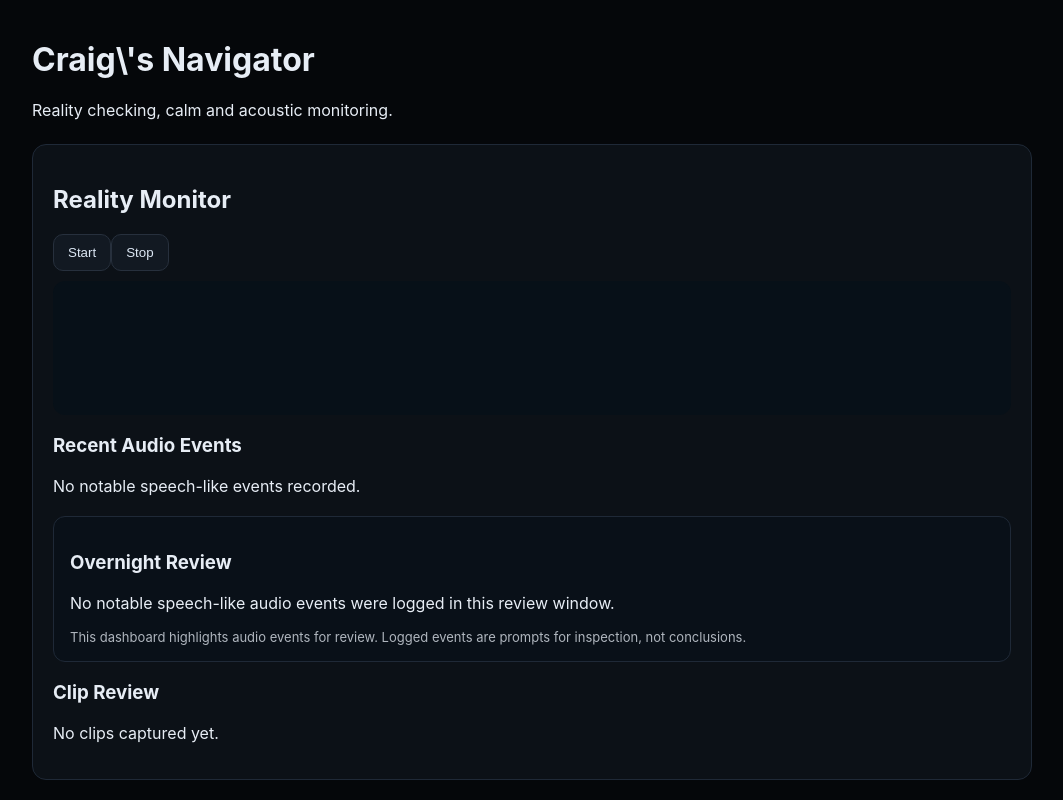
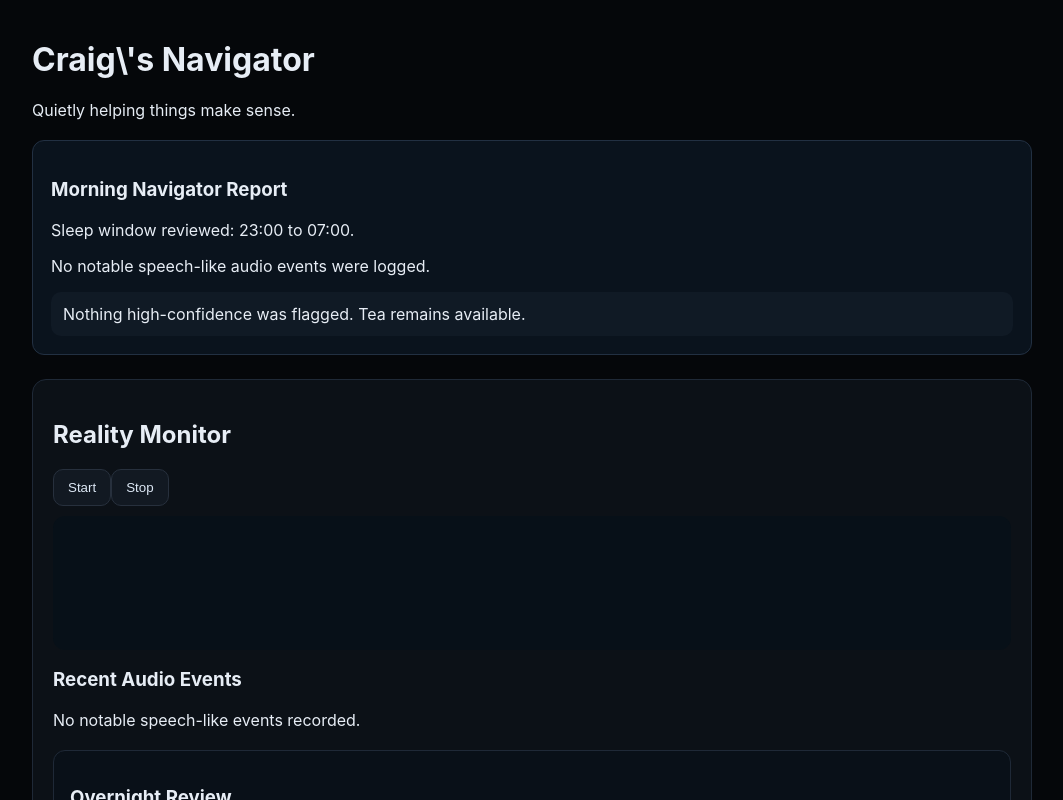
Before and after one commit to ocrowleymatt-stack/craigs-navigator, a React (Vite) app: page / in a window 1280 px wide. Shown: the top 800 px of the page, without its empty margins (108-1171 px from the left). Built offline with nearby package versions, Linux system fonts and the light colour scheme.

Commit message:
Add Morning Report to dashboard

```diff
--- a/src/App.jsx
+++ b/src/App.jsx
@@ -2,10 +2,13 @@ import React from 'react';
 import {createRoot} from 'react-dom/client';
 import './styles/app.css';
 import RealityMonitor from './components/RealityMonitor';
+import MorningReport from './components/MorningReport';
+
 createRoot(document.getElementById('root')).render(
 <main className='app-shell'>
 <h1>Craig\'s Navigator</h1>
-<p>Reality checking, calm and acoustic monitoring.</p>
+<p>Quietly helping things make sense.</p>
+<MorningReport overnightEvents={[]}/>
 <RealityMonitor/>
 </main>
 );
```
